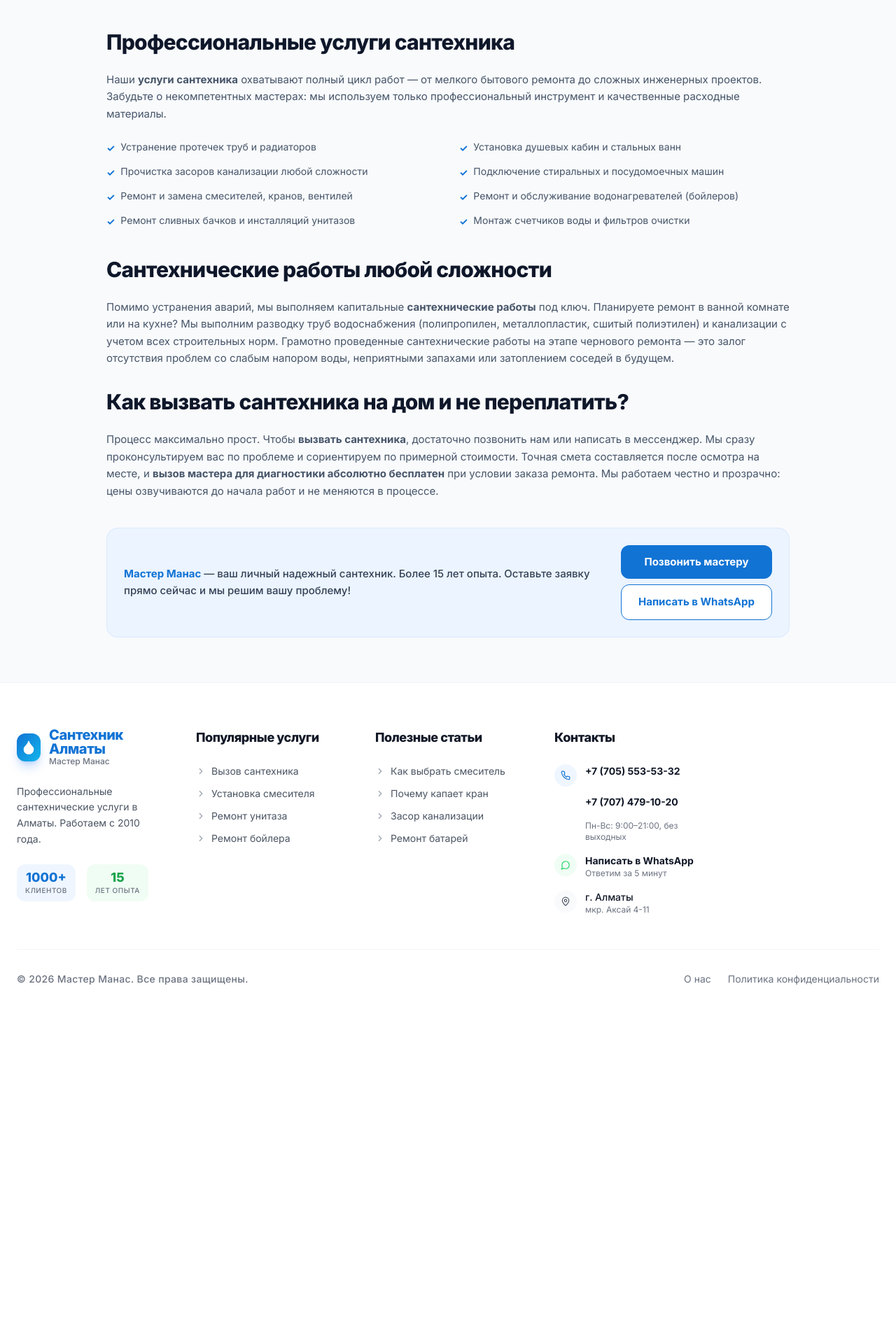
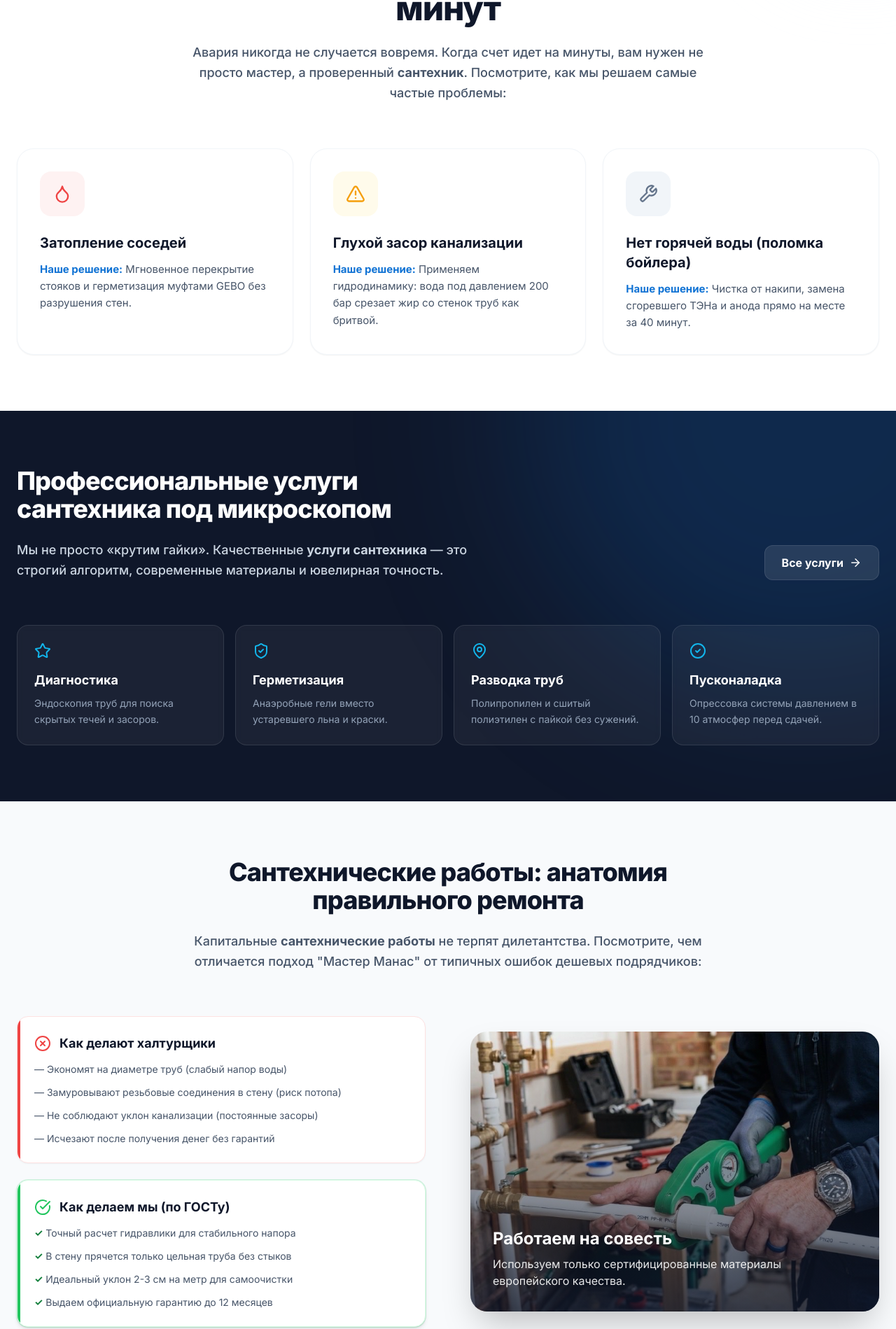
Before and after one commit to amanas1/mana-santehnika, a React (Vite) app: page / in a window 1280 px wide. Shown: the part 6230-8129 px from the top of the page at 70% size. Before the commit the page ends 7671 px from the top, so only its background shows below. Built offline with nearby package versions, Linux system fonts and the light colour scheme; the HTML template or start-up script is replaced by a standard one.

Commit message:
UI/SEO: Replace text SEO blocks with interactive infographic sections

```diff
--- a/src/pages/Index.tsx
+++ b/src/pages/Index.tsx
@@ -1,7 +1,7 @@
 import { Link, useNavigate } from "react-router-dom";
 import seoData from "../data/seo-data.json";
 import SEO from "../components/SEO";
-import { Clock, ShieldCheck, ThumbsUp, Wrench, MapPin, Star, ArrowRight, CheckCircle2, Calendar, Phone, Award, ChevronDown } from "lucide-react";
+import { Clock, ShieldCheck, ThumbsUp, Wrench, MapPin, Star, ArrowRight, CheckCircle2, Calendar, Phone, Award, ChevronDown, Droplet, AlertTriangle, Zap, CheckCircle, XCircle } from "lucide-react";
 import { useState } from "react";
 
 // FAQ Accordion component
@@ -419,92 +419,191 @@ const Index = () => {
         ></iframe>
       </section>
 
-      {/* SEO Text Article Block - Fully Optimized for Key Search Terms */}
-      <section className="py-16 bg-slate-50 border-t border-slate-100">
-        <div className="max-w-5xl mx-auto px-6">
-          <article className="prose prose-slate max-w-none">
+      {/* SEO BLOCK 1: САНТЕХНИК В АЛМАТЫ (Проблема-Решение) */}
+      <section className="py-20 bg-white border-t border-slate-100 overflow-hidden relative">
+        <div className="absolute top-0 right-0 -mr-20 -mt-20 w-64 h-64 bg-blue-50 rounded-full blur-3xl opacity-50 pointer-events-none"></div>
+        <div className="max-w-7xl mx-auto px-6 relative z-10">
+          <div className="text-center max-w-3xl mx-auto mb-16">
+            <div className="inline-flex items-center gap-2 px-3 py-1.5 rounded-full bg-blue-50 text-[#1173D4] text-sm font-bold mb-6">
+              <Zap size={16} className="fill-current" />
+              Экстренная помощь
+            </div>
+            <h2 className="text-3xl md:text-4xl lg:text-5xl font-extrabold text-slate-900 mb-6 tracking-tight">
+              Сантехник в Алматы: от катастрофы к комфорту за 30 минут
+            </h2>
+            <p className="text-lg text-slate-600 leading-relaxed font-medium">
+              Авария никогда не случается вовремя. Когда счет идет на минуты, вам нужен не просто мастер, а проверенный <strong>сантехник</strong>. Посмотрите, как мы решаем самые частые проблемы:
+            </p>
+          </div>
 
-            {/* KEYWORD TARGET: "сантехник", "сантехник алматы" */}
-            <h2 className="text-2xl md:text-3xl font-extrabold text-slate-900 mb-6 tracking-tight">
-              Сантехник в Алматы: быстрый выезд и гарантия качества
+          <div className="grid grid-cols-1 md:grid-cols-3 gap-6">
+            {[
+              {
+                problem: "Затопление соседей",
+                solution: "Мгновенное перекрытие стояков и герметизация муфтами GEBO без разрушения стен.",
+                icon: <Droplet size={28} className="text-red-500" />,
+                bg: "bg-red-50"
+              },
+              {
+                problem: "Глухой засор канализации",
+                solution: "Применяем гидродинамику: вода под давлением 200 бар срезает жир со стенок труб как бритвой.",
+                icon: <AlertTriangle size={28} className="text-amber-500" />,
+                bg: "bg-amber-50"
+              },
+              {
+                problem: "Нет горячей воды (поломка бойлера)",
+                solution: "Чистка от накипи, замена сгоревшего ТЭНа и анода прямо на месте за 40 минут.",
+                icon: <Wrench size={28} className="text-slate-500" />,
+                bg: "bg-slate-100"
+              }
+            ].map((card, i) => (
+              <div key={i} className="bg-white rounded-3xl p-8 border border-slate-100 shadow-sm hover:shadow-xl transition-all duration-300 group">
+                <div className={`w-16 h-16 rounded-2xl ${card.bg} flex items-center justify-center mb-6 group-hover:scale-110 transition-transform duration-300`}>
+                  {card.icon}
+                </div>
+                <h3 className="text-xl font-bold text-slate-900 mb-3">{card.problem}</h3>
+                <p className="text-[15px] text-slate-600 leading-relaxed">
+                  <span className="font-bold text-[#1173D4]">Наше решение:</span> {card.solution}
+                </p>
+              </div>
+            ))}
+          </div>
+        </div>
+      </section>
+
+      {/* SEO BLOCK 2: УСЛУГИ САНТЕХНИКА (Инфографика-Сетка) */}
+      <section className="py-20 bg-slate-900 text-white relative overflow-hidden">
+        <div className="absolute top-0 right-0 w-[800px] h-[800px] bg-[#1173D4]/20 rounded-full blur-[120px] -translate-y-1/2 translate-x-1/3"></div>
+        <div className="max-w-7xl mx-auto px-6 relative z-10">
+          <div className="mb-16 md:flex justify-between items-end gap-8">
+            <div className="max-w-2xl">
+              <h2 className="text-3xl md:text-4xl font-extrabold mb-6 tracking-tight text-white">
+                Профессиональные услуги сантехника под микроскопом
               </h2>
-            <p className="text-slate-600 leading-relaxed mb-8 text-[15px]">
-              Вам срочно потребовался квалифицированный <strong>сантехник</strong>? Мастер Манас — это опытный специалист, предоставляющий надежные сантехнические решения для жителей и бизнеса. Если вы ищете надежного исполнителя по запросу <strong>«сантехник Алматы»</strong>, вы обратились по адресу. Мы ценим ваше время, поэтому обеспечиваем оперативный выезд в любой район города в течение 30-45 минут. Мы работаем с 9:00 до 21:00 без выходных, чтобы вы могли рассчитывать на нас даже в самых экстренных ситуациях, таких как прорыв трубы или сильный засор канализации.
+              <p className="text-lg text-slate-300 leading-relaxed font-medium">
+                Мы не просто «крутим гайки». Качественные <strong>услуги сантехника</strong> — это строгий алгоритм, современные материалы и ювелирная точность.
               </p>
+            </div>
+            <div className="mt-8 md:mt-0">
+              <Link to="/services" className="inline-flex items-center gap-2 bg-white/10 hover:bg-white/20 px-6 py-3 rounded-xl font-bold transition-colors border border-white/10">
+                Все услуги <ArrowRight size={18} />
+              </Link>
+            </div>
+          </div>
 
-            {/* KEYWORD TARGET: "услуги сантехника" */}
-            <h2 className="text-2xl md:text-3xl font-extrabold text-slate-900 mb-6 tracking-tight mt-10">
-              Профессиональные услуги сантехника
+          <div className="grid grid-cols-1 md:grid-cols-2 lg:grid-cols-4 gap-4">
+            {[
+              { title: "Диагностика", desc: "Эндоскопия труб для поиска скрытых течей и засоров.", icon: <Star /> },
+              { title: "Герметизация", desc: "Анаэробные гели вместо устаревшего льна и краски.", icon: <ShieldCheck /> },
+              { title: "Разводка труб", desc: "Полипропилен и сшитый полиэтилен с пайкой без сужений.", icon: <MapPin /> },
+              { title: "Пусконаладка", desc: "Опрессовка системы давлением в 10 атмосфер перед сдачей.", icon: <CheckCircle2 /> }
+            ].map((item, i) => (
+              <div key={i} className="bg-white/5 backdrop-blur-sm border border-white/10 p-6 rounded-2xl hover:bg-white/10 transition-colors cursor-default">
+                <div className="text-[#13B6EC] mb-4">
+                  {item.icon}
+                </div>
+                <h3 className="text-lg font-bold mb-2">{item.title}</h3>
+                <p className="text-[14px] text-slate-400 leading-relaxed">{item.desc}</p>
+              </div>
+            ))}
+          </div>
+        </div>
+      </section>
+
+      {/* SEO BLOCK 3: САНТЕХНИЧЕСКИЕ РАБОТЫ (Сравнение) */}
+      <section className="py-20 bg-slate-50 border-t border-slate-100">
+        <div className="max-w-7xl mx-auto px-6">
+          <div className="text-center max-w-3xl mx-auto mb-16">
+            <h2 className="text-3xl md:text-4xl font-extrabold text-slate-900 mb-6 tracking-tight">
+              Сантехнические работы: анатомия правильного ремонта
             </h2>
-            <p className="text-slate-600 leading-relaxed mb-6 text-[15px]">
-              Наши <strong>услуги сантехника</strong> охватывают полный цикл работ — от мелкого бытового ремонта до сложных инженерных проектов. Забудьте о некомпетентных мастерах: мы используем только профессиональный инструмент и качественные расходные материалы.
+            <p className="text-lg text-slate-600 leading-relaxed font-medium">
+              Капитальные <strong>сантехнические работы</strong> не терпят дилетантства. Посмотрите, чем отличается подход "Мастер Манас" от типичных ошибок дешевых подрядчиков:
             </p>
-            <div className="grid grid-cols-1 md:grid-cols-2 gap-8 mb-10">
-              <div>
-                <ul className="space-y-3 text-[14px] text-slate-600 m-0 p-0 list-none">
-                  {[
-                    "Устранение протечек труб и радиаторов",
-                    "Прочистка засоров канализации любой сложности",
-                    "Ремонт и замена смесителей, кранов, вентилей",
-                    "Ремонт сливных бачков и инсталляций унитазов",
-                  ].map((item) => (
-                    <li key={item} className="flex items-start gap-2">
-                      <span className="text-[#1173D4] mt-0.5 shrink-0 font-bold">✓</span>
-                      <span>{item}</span>
-                    </li>
-                  ))}
+          </div>
+
+          <div className="grid grid-cols-1 md:grid-cols-2 gap-8 lg:gap-16 items-center">
+            <div className="space-y-6">
+              <div className="bg-white p-6 rounded-2xl border border-red-100 shadow-sm relative overflow-hidden">
+                <div className="absolute top-0 left-0 w-1 h-full bg-red-500"></div>
+                <div className="flex items-center gap-3 mb-3">
+                  <XCircle size={24} className="text-red-500" />
+                  <h3 className="text-lg font-bold text-slate-900">Как делают халтурщики</h3>
+                </div>
+                <ul className="space-y-3 text-[14px] text-slate-600">
+                  <li>— Экономят на диаметре труб (слабый напор воды)</li>
+                  <li>— Замуровывают резьбовые соединения в стену (риск потопа)</li>
+                  <li>— Не соблюдают уклон канализации (постоянные засоры)</li>
+                  <li>— Исчезают после получения денег без гарантий</li>
                 </ul>
               </div>
-              <div>
-                <ul className="space-y-3 text-[14px] text-slate-600 m-0 p-0 list-none">
-                  {[
-                    "Установка душевых кабин и стальных ванн",
-                    "Подключение стиральных и посудомоечных машин",
-                    "Ремонт и обслуживание водонагревателей (бойлеров)",
-                    "Монтаж счетчиков воды и фильтров очистки",
-                  ].map((item) => (
-                    <li key={item} className="flex items-start gap-2">
-                      <span className="text-[#1173D4] mt-0.5 shrink-0 font-bold">✓</span>
-                      <span>{item}</span>
-                    </li>
-                  ))}
+
+              <div className="bg-white p-6 rounded-2xl border border-green-100 shadow-md relative overflow-hidden ring-1 ring-green-500/20">
+                <div className="absolute top-0 left-0 w-1 h-full bg-green-500"></div>
+                <div className="flex items-center gap-3 mb-3">
+                  <CheckCircle size={24} className="text-green-500" />
+                  <h3 className="text-lg font-bold text-slate-900">Как делаем мы (по ГОСТу)</h3>
+                </div>
+                <ul className="space-y-3 text-[14px] text-slate-600">
+                  <li><strong className="text-green-700">✓</strong> Точный расчет гидравлики для стабильного напора</li>
+                  <li><strong className="text-green-700">✓</strong> В стену прячется только цельная труба без стыков</li>
+                  <li><strong className="text-green-700">✓</strong> Идеальный уклон 2-3 см на метр для самоочистки</li>
+                  <li><strong className="text-green-700">✓</strong> Выдаем официальную гарантию до 12 месяцев</li>
                 </ul>
               </div>
             </div>
 
-            {/* KEYWORD TARGET: "сантехнические работы" */}
-            <h2 className="text-2xl md:text-3xl font-extrabold text-slate-900 mb-6 tracking-tight">
-              Сантехнические работы любой сложности
+            <div className="relative rounded-3xl overflow-hidden shadow-2xl">
+              <img
+                src="/images/services/remont-plastikovyh-trub.jpg"
+                alt="Профессиональные сантехнические работы"
+                className="w-full h-[400px] object-cover"
+              />
+              <div className="absolute inset-0 bg-gradient-to-t from-slate-900/80 to-transparent flex items-end p-8">
+                <div className="text-white">
+                  <div className="text-2xl font-bold mb-2">Работаем на совесть</div>
+                  <p className="opacity-90">Используем только сертифицированные материалы европейского качества.</p>
+                </div>
+              </div>
+            </div>
+          </div>
+        </div>
+      </section>
+
+      {/* SEO BLOCK 4: ВЫЗВАТЬ САНТЕХНИКА (CTA) */}
+      <section className="py-16 bg-[#1173D4]">
+        <div className="max-w-7xl mx-auto px-6">
+          <div className="bg-white/10 backdrop-blur-md rounded-[2.5rem] border border-white/20 p-8 md:p-12 flex flex-col lg:flex-row items-center gap-10">
+            <div className="flex-1 text-white">
+              <h2 className="text-3xl md:text-4xl font-extrabold mb-4 tracking-tight">
+                Как вызвать сантехника и спать спокойно?
               </h2>
-            <p className="text-slate-600 leading-relaxed mb-8 text-[15px]">
-              Помимо устранения аварий, мы выполняем капитальные <strong>сантехнические работы</strong> под ключ. Планируете ремонт в ванной комнате или на кухне? Мы выполним разводку труб водоснабжения (полипропилен, металлопластик, сшитый полиэтилен) и канализации с учетом всех строительных норм. Грамотно проведенные сантехнические работы на этапе чернового ремонта — это залог отсутствия проблем со слабым напором воды, неприятными запахами или затоплением соседей в будущем.
+              <p className="text-lg text-blue-100 mb-8 max-w-2xl leading-relaxed">
+                Не ждите, пока маленькая течь превратится в капитальный ремонт. Чтобы <strong>вызвать сантехника</strong>, вам не нужно никуда ехать. Просто позвоните: мы проведем бесплатную диагностику (при заказе работ) и назовем честную цену до начала ремонта.
               </p>
 
-            {/* KEYWORD TARGET: "вызвать сантехника" */}
-            <h2 className="text-2xl md:text-3xl font-extrabold text-slate-900 mb-6 tracking-tight">
-              Как вызвать сантехника на дом и не переплатить?
-            </h2>
-            <p className="text-slate-600 leading-relaxed mb-6 text-[15px]">
-              Процесс максимально прост. Чтобы <strong>вызвать сантехника</strong>, достаточно позвонить нам или написать в мессенджер. Мы сразу проконсультируем вас по проблеме и сориентируем по примерной стоимости. Точная смета составляется после осмотра на месте, и <strong>вызов мастера для диагностики абсолютно бесплатен</strong> при условии заказа ремонта. Мы работаем честно и прозрачно: цены озвучиваются до начала работ и не меняются в процессе.
-            </p>
-
-            <div className="bg-[#EBF4FF] border border-blue-100 rounded-2xl p-6 mt-10">
-              <p className="text-slate-700 font-medium text-[15px] leading-relaxed m-0 flex flex-col md:flex-row md:items-center gap-4">
-                <span className="flex-1">
-                  <strong className="text-[#1173D4]">Мастер Манас</strong> — ваш личный надежный сантехник. Более 15 лет опыта. Оставьте заявку прямо сейчас и мы решим вашу проблему!
-                </span>
-                <span className="flex flex-col gap-2 shrink-0">
-                  <a href="tel:+77055535332" className="inline-flex items-center justify-center gap-2 bg-[#1173D4] text-white px-6 py-3 rounded-xl font-bold hover:bg-[#0f67be] transition-colors">
-                    Позвонить мастеру
+              <div className="flex flex-col sm:flex-row gap-4">
+                <a href="tel:+77055535332" className="bg-white text-[#1173D4] px-8 py-4 rounded-xl font-bold text-[16px] hover:bg-slate-50 transition-all flex items-center justify-center gap-3 shadow-xl">
+                  <Phone size={20} className="fill-current" />
+                  Позвонить сейчас
                 </a>
-                  <a href="https://wa.me/77074791020" className="inline-flex items-center justify-center gap-2 bg-white border border-[#1173D4] text-[#1173D4] px-6 py-3 rounded-xl font-bold hover:bg-blue-50 transition-colors" target="_blank" rel="noopener noreferrer">
+                <a href="https://wa.me/77074791020" target="_blank" rel="noopener noreferrer" className="bg-[#25D366] text-white px-8 py-4 rounded-xl font-bold text-[16px] hover:bg-[#20bd5a] transition-all flex items-center justify-center gap-3 shadow-xl">
                   Написать в WhatsApp
                 </a>
-                </span>
-              </p>
+              </div>
             </div>
 
-          </article>
+            <div className="w-full lg:w-auto shrink-0 flex gap-4">
+              <div className="bg-white p-6 rounded-3xl shadow-xl flex flex-col items-center justify-center text-center w-36 h-36">
+                <div className="text-3xl font-black text-[#1173D4] mb-2">15</div>
+                <div className="text-xs font-bold text-slate-500 uppercase tracking-wider">Лет опыта</div>
+              </div>
+              <div className="bg-white p-6 rounded-3xl shadow-xl flex flex-col items-center justify-center text-center w-36 h-36 translate-y-6">
+                <div className="text-3xl font-black text-[#1173D4] mb-2">12</div>
+                <div className="text-xs font-bold text-slate-500 uppercase tracking-wider">Месяцев<br/>гарантии</div>
+              </div>
+            </div>
+          </div>
         </div>
       </section>
 
```
Lines whose indentation alone changed are shown as unchanged.
